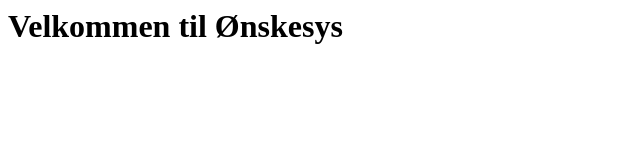
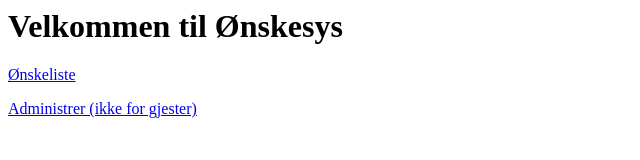
Before and after one commit to lulf/wishsys, a plain HTML site: page static/index.html in a window 1280 px wide. Shown: the whole page, without its empty margins (0-640 px from the left). Drawn offline with Linux system fonts and the light colour scheme.

```diff
--- a/static/index.html
+++ b/static/index.html
@@ -1,5 +1,11 @@
 <html>
 <body>
 <h1>Velkommen til Ønskesys</h1>
+<p>
+<a href="wishlist">Ønskeliste</a>
+</p>
+<p>
+<a href="admin">Administrer (ikke for gjester)</a>
+</p>
 </body>
 </html>
```
Also changed, not shown: static/admin.html (added, +10 -0 lines), static/insert.html (deleted, +0 -5 lines), 2 other files.
